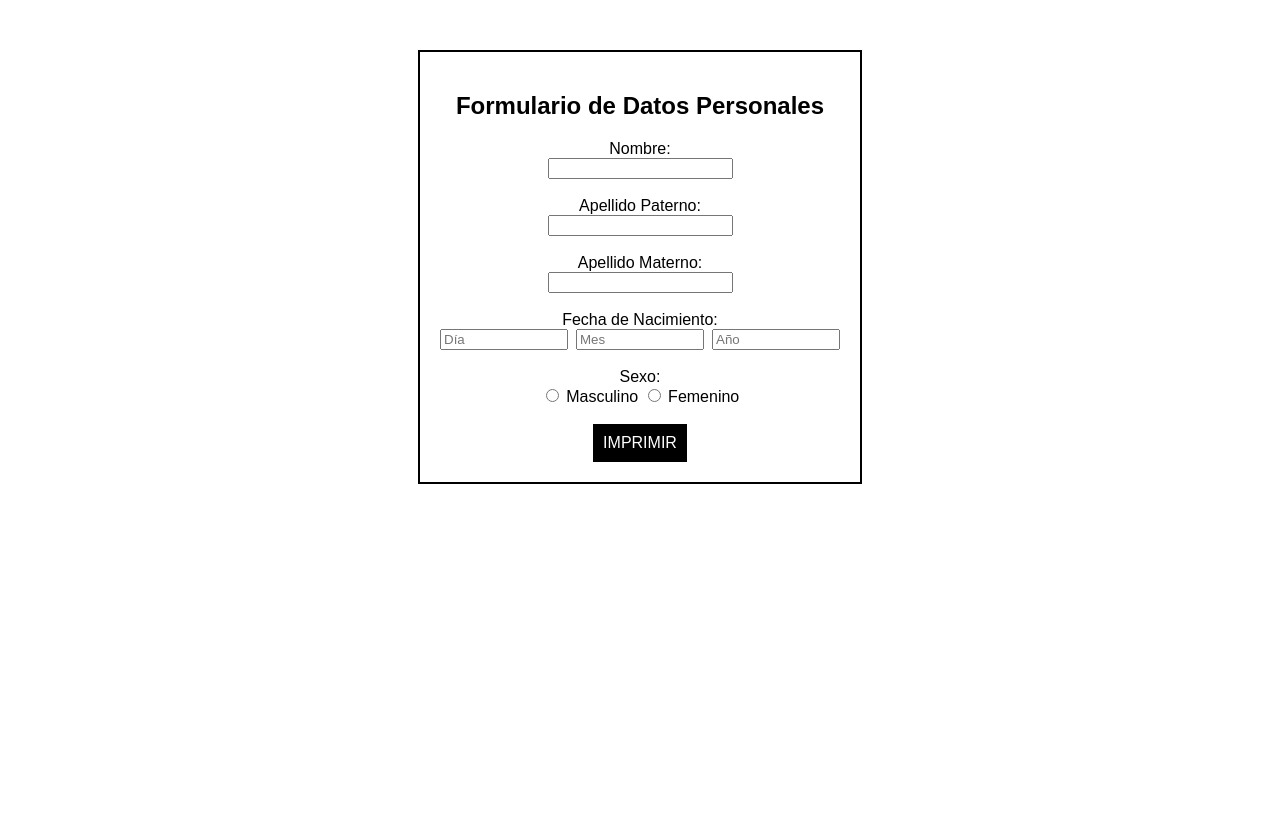
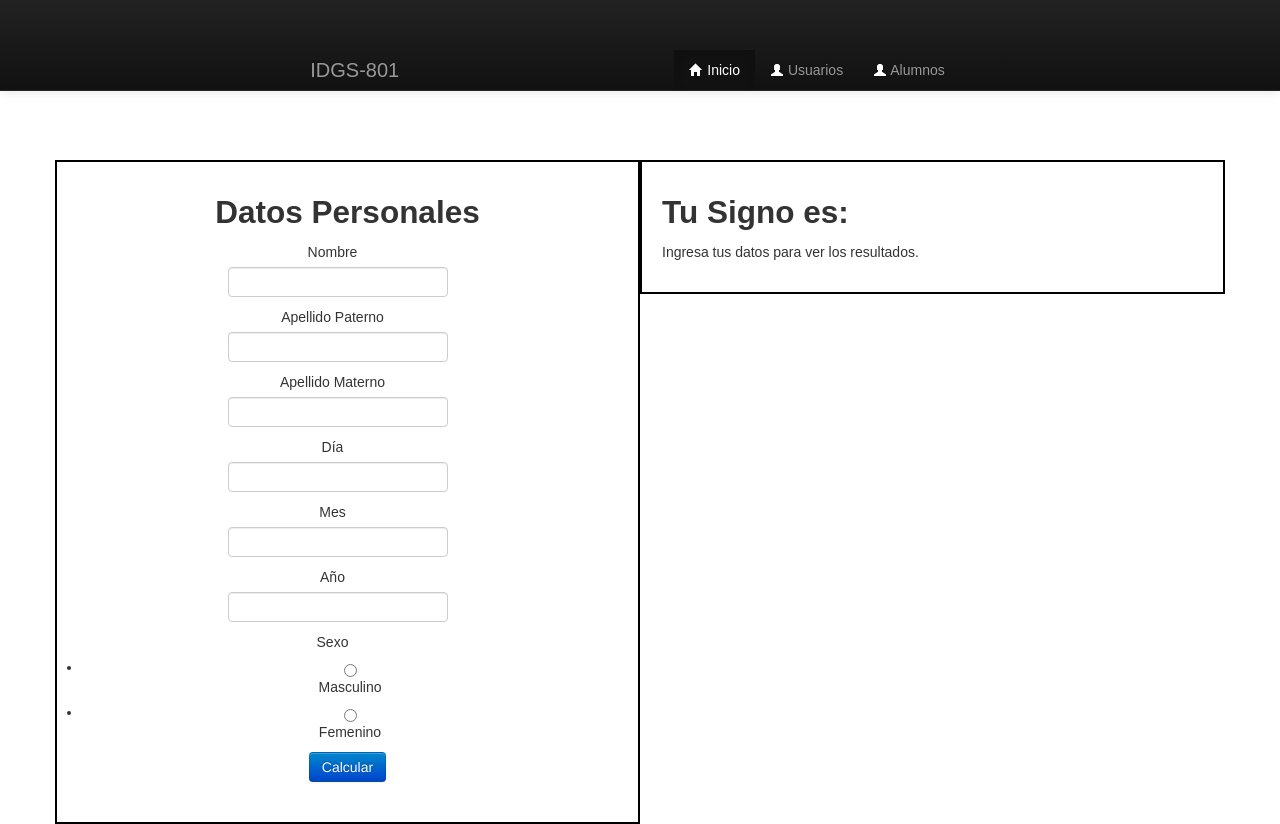
Before and after one commit to IDGS-801-20001051/IntroFlask, a Flask app: page /zodiaco in a window 1280 px wide. Before the commit the page ends 484 px from the top, so only its background shows below. Run offline with Flask 3, Linux system fonts and the light colour scheme; some libraries are stand-ins or nearby versions.

Commit message:
12/03/2025 Zodiaco

```diff
--- a/forms.py
+++ b/forms.py
@@ -1,19 +1,26 @@
 from wtforms import Form
-from wtforms import StringField,PasswordField,EmailField,BooleanField,SubmitField,IntegerField
+from wtforms import StringField, IntegerField, SelectField,EmailField, RadioField
 from wtforms import validators
 
 class UserForm(Form):
-
-    matricula=IntegerField("Matricula",[
+    matricula = IntegerField("Matricula", [
         validators.DataRequired(message="El campo es requerido"),
-
     ])
-    nombre=StringField("Nombre",[
+    nombre = StringField("Nombre", [
         validators.DataRequired(message="El campo es requerido")
     ])
-    apellido=StringField("Apellido",[
+    apellido = StringField("Apellido", [
         validators.DataRequired(message="El campo es requerido")
     ])
-    correo=EmailField("Correo",[
+    correo = EmailField("Correo", [
         validators.DataRequired(message="El campo es requerido")
     ])
+
+class ZodiacoForm(Form):
+    nombre = StringField("Nombre", [validators.DataRequired("El nombre es requerido")])
+    apellido_p = StringField("Apellido Paterno", [validators.DataRequired("El apellido paterno es requerido")])
+    apellido_m = StringField("Apellido Materno", [validators.DataRequired("El apellido materno es requerido")])
+    dia = IntegerField("Día", [validators.DataRequired("El día es requerido"), validators.NumberRange(min=1, max=31, message="Día inválido")])
+    mes = IntegerField("Mes", [validators.DataRequired("El mes es requerido"), validators.NumberRange(min=1, max=12, message="Mes inválido")])
+    anio = IntegerField("Año", [validators.DataRequired("El año es requerido"), validators.NumberRange(min=1900, max=2023, message="Año inválido")])
+    sexo = RadioField("Sexo", choices=[('M', 'Masculino'), ('F', 'Femenino')], validators=[validators.DataRequired("El sexo es requerido")])
--- a/main.py
+++ b/main.py
@@ -1,11 +1,8 @@
-from flask import Flask, render_template, request
+from flask import Flask, render_template, request, flash, g
 from io import open
 from datetime import datetime
 import forms
 from flask_wtf.csrf import CSRFProtect
-from flask import flash
-from flask import g
-
 
 app = Flask(__name__)
 app.secret_key="Esta es una clave secreta"
@@ -179,20 +176,28 @@ def cinepolis():
 
 @app.route("/zodiaco", methods=["GET", "POST"])
 def zodiaco():
-    if request.method == "POST":
-        nombre = request.form["nombre"]
-        apellido_p = request.form["apellido_p"]
-        apellido_m = request.form["apellido_m"]
-        dia = request.form["dia"]
-        mes = request.form["mes"]
-        anio = request.form["anio"]
-        sexo = request.form["sexo"]
+    nombre = ''
+    edad = 0
+    signo = ''
+    zodiaco_form = forms.ZodiacoForm(request.form)
+
+    if request.method == "POST" and zodiaco_form.validate():
+        nombre = zodiaco_form.nombre.data
+        apellido_p = zodiaco_form.apellido_p.data
+        apellido_m = zodiaco_form.apellido_m.data
+        dia = zodiaco_form.dia.data
+        mes = zodiaco_form.mes.data
+        anio = zodiaco_form.anio.data
+        sexo = zodiaco_form.sexo.data
 
         usuario = Usuario(nombre, apellido_p, apellido_m, dia, mes, anio, sexo)
-        return render_template("zodiaco.html", usuario=usuario)
 
-    return render_template("zodiaco.html", usuario=None)
+        '''mensaje = f'Bienvenido {usuario.nombre} {usuario.apellido_p}, tienes {usuario.edad} años y tu signo chino es {usuario.signo_chino}'
+        flash(mensaje)'''
 
+        return render_template("zodiaco.html", form=zodiaco_form, nombre=usuario.nombre, edad=usuario.edad, signo=usuario.signo_chino)
+
+    return render_template("zodiaco.html", form=zodiaco_form, nombre=nombre, edad=edad, signo=signo)
 
 @app.route("/Alumnos",methods=["GET","POST"])
 def alumnos():
--- a/static/css/zodiaco.css
+++ b/static/css/zodiaco.css
@@ -35,3 +35,33 @@ body {
   .fecha-container input {
     width: 30%;
   }
+
+  .container {
+    display: flex;
+    justify-content: space-between;
+    align-items: flex-start;
+    margin-top: 50px;
+}
+
+.formulario {
+    padding: 20px;
+    border: 2px solid black;
+    width: 400px;
+    flex: 1;
+}
+
+.resultado {
+    padding: 20px;
+    border: 2px solid black;
+    width: 400px;
+    flex: 1;
+    text-align: left;
+}
+
+
+input[name="csrf_token"] {
+  position: absolute;
+  top: 10px;
+  left: 50%;
+  transform: translateX(-50%);
+}
--- a/templates/zodiaco.html
+++ b/templates/zodiaco.html
@@ -1,82 +1,50 @@
-<!DOCTYPE html>
-<html lang="es">
-  <head>
-    <meta charset="UTF-8" />
-    <meta name="viewport" content="width=device-width, initial-scale=1.0" />
-    <title>Formulario Flask</title>
+{% extends "layout2.html" %} {% block content %} {% import "_macros.html" as
+macro %}
 <link
   rel="stylesheet"
   href="{{ url_for('static', filename='css/zodiaco.css') }}"
 />
-  </head>
-  <body>
+
 <div class="container">
   <div class="formulario">
-        <h2>Formulario de Datos Personales</h2>
-        <form method="POST">
-          <label>Nombre:</label><br />
-          <input type="text" name="nombre" required /><br /><br />
+    <h2>Datos Personales</h2>
+    <form action="" method="post" novalidate>
+      {{ form.csrf_token }}
+      <input type="hidden" name="csrf_token" value="{{ csrf_token() }}" />
 
-          <label>Apellido Paterno:</label><br />
-          <input type="text" name="apellido_p" required /><br /><br />
+      <div class="row">
+        <div class="col-md-12">{{ macro.camposNuevos(form.nombre) }}</div>
+      </div>
 
-          <label>Apellido Materno:</label><br />
-          <input type="text" name="apellido_m" required /><br /><br />
+      <div class="row">
+        <div class="col-md-6">{{ macro.camposNuevos(form.apellido_p) }}</div>
+        <div class="col-md-6">{{ macro.camposNuevos(form.apellido_m) }}</div>
+      </div>
 
-          <label>Fecha de Nacimiento:</label><br />
-          <div class="fecha-container">
-            <input
-              type="number"
-              name="dia"
-              min="1"
-              max="31"
-              required
-              placeholder="Día"
-            />
-            <input
-              type="number"
-              name="mes"
-              min="1"
-              max="12"
-              required
-              placeholder="Mes"
-            />
-            <input
-              type="number"
-              name="anio"
-              min="1900"
-              max="2024"
-              required
-              placeholder="Año"
-            />
+      <div class="row">
+        <div class="col-md-3">{{ macro.camposNuevos(form.dia) }}</div>
+        <div class="col-md-3">{{ macro.camposNuevos(form.mes) }}</div>
+        <div class="col-md-3">{{ macro.camposNuevos(form.anio) }}</div>
+        <div class="col-md-3">{{ macro.camposNuevos(form.sexo) }}</div>
       </div>
-          <br />
-          <label>Sexo:</label><br />
-          <input type="radio" name="sexo" value="Masculino" required />
-          Masculino
-          <input type="radio" name="sexo" value="Femenino" required />
-          Femenino<br /><br />
-          <button type="submit" class="boton">IMPRIMIR</button>
+
+      <input type="submit" value="Calcular" class="btn btn-primary" />
     </form>
   </div>
-      {% if usuario %}
+
   <div class="resultado">
-        <h2>
-          Hola
-          <b
-            >{{ usuario.nombre }} {{ usuario.apellido_p }} {{ usuario.apellido_m
-            }}</b
-          >
-        </h2>
-        <p>Tienes <b>{{ usuario.edad }}</b> años</p>
-        <p>Tu signo zodiacal chino es:</p>
+    <h2>Tu Signo es:</h2>
+    {% if nombre %}
+    <p><strong>Nombre:</strong> {{ nombre }}</p>
+    <p><strong>Edad:</strong> {{ edad }}</p>
+    <p><strong>Signo Chino:</strong> {{ signo }}</p>
     <img
-          src="{{ url_for('static', filename='img/' + usuario.signo_chino + '.jpg') }}"
-          alt="Signo Chino"
+      src="{{ url_for('static', filename='img/' + signo + '.jpg') }}"
+      alt="{{ signo }}"
     />
-        <p>Es <b>{{ usuario.signo_chino }}</b></p>
-      </div>
+    {% else %}
+    <p>Ingresa tus datos para ver los resultados.</p>
     {% endif %}
   </div>
-  </body>
-</html>
+</div>
+{% endblock %}
```
Lines whose indentation alone changed are shown as unchanged.
